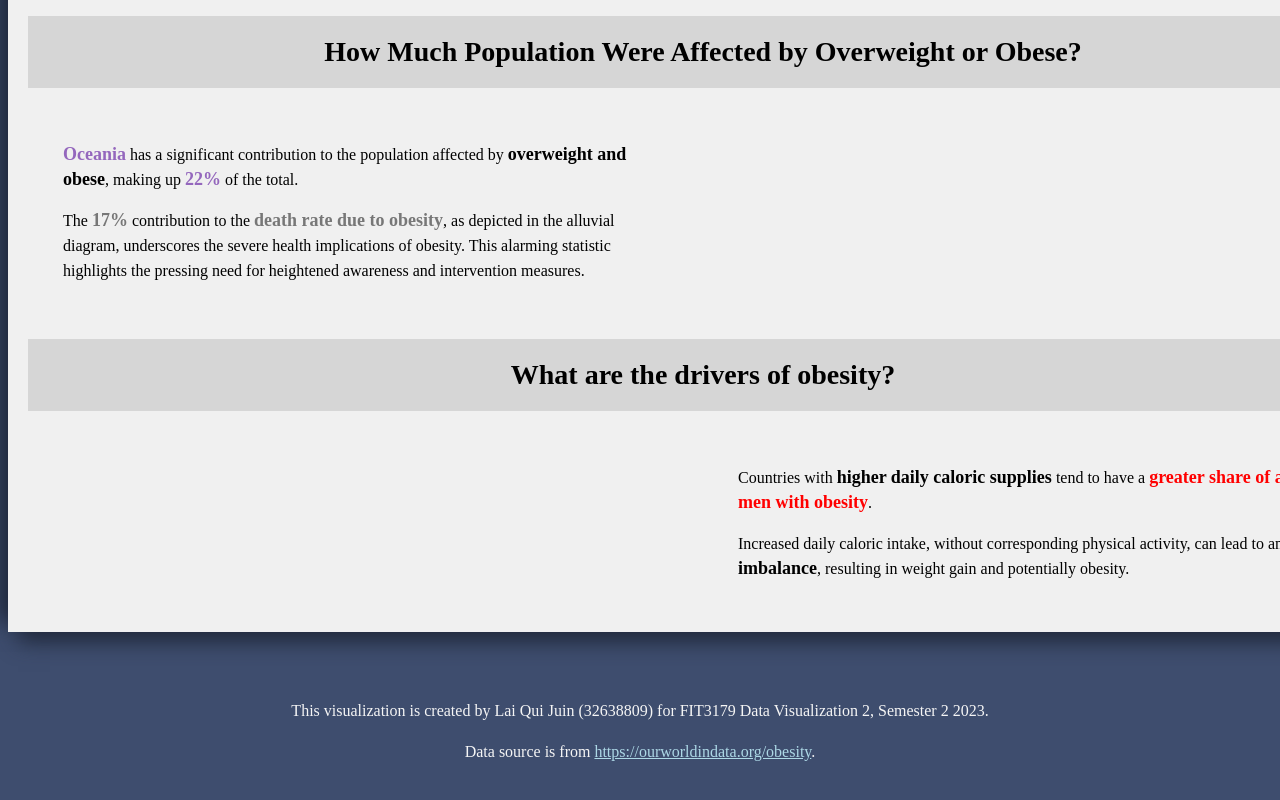
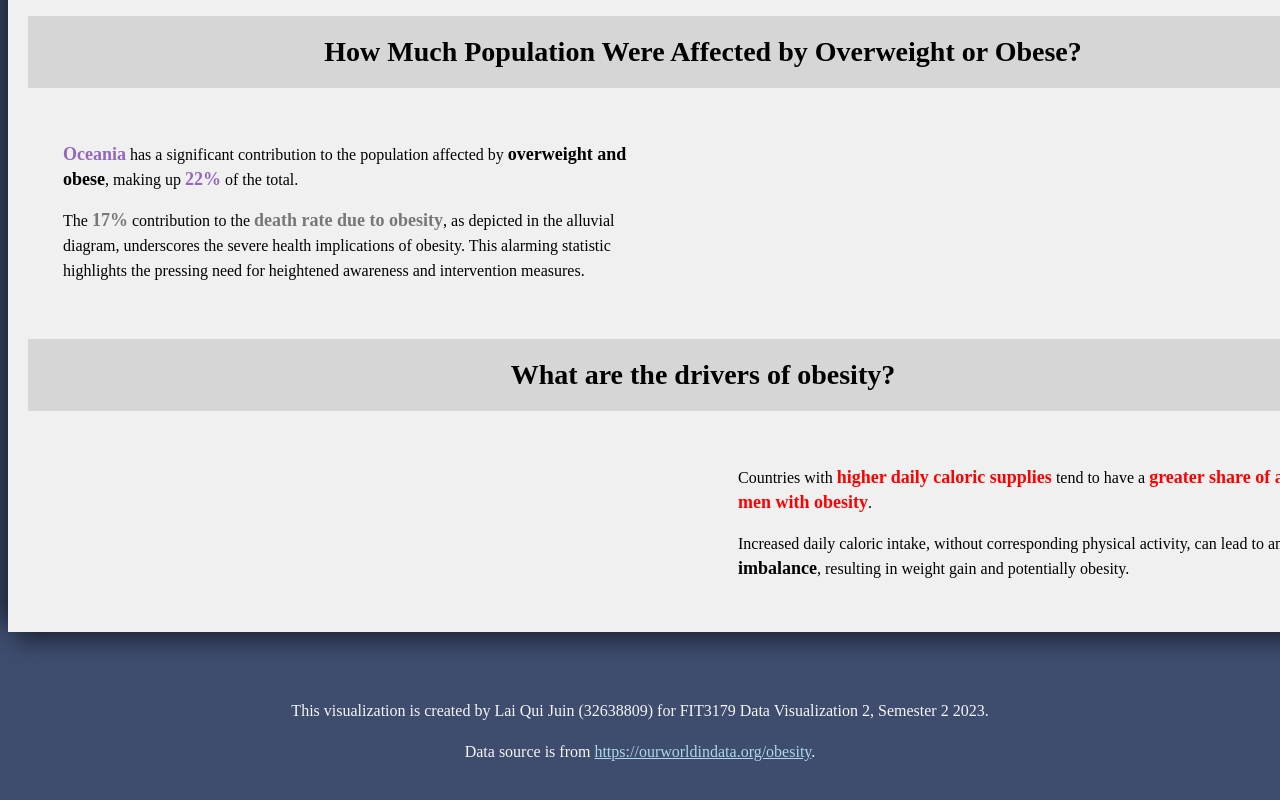
Before and after one commit to rachellai02/FIT3179_Assignment2, a plain HTML site: page index.html in a window 1280 px wide. Shown: the part 1701-2501 px from the top of the page. Drawn offline with Linux system fonts and the light colour scheme; a script that the page names is missing.

Commit message:
Modify text colour

```diff
--- a/index.html
+++ b/index.html
@@ -222,7 +222,7 @@
 
       <div class="description">
         <p>
-          Countries with <b>higher daily caloric supplies</b> tend to have a <b style="color: red;">greater share of adult men with obesity</b>.
+          Countries with <b style="color: red;">higher daily caloric supplies</b> tend to have a <b style="color: red;">greater share of adult men with obesity</b>.
         </p>
         <p>
           Increased daily caloric intake, without corresponding physical activity, can lead to an <b>energy imbalance</b>, resulting in weight gain and potentially obesity.
```
